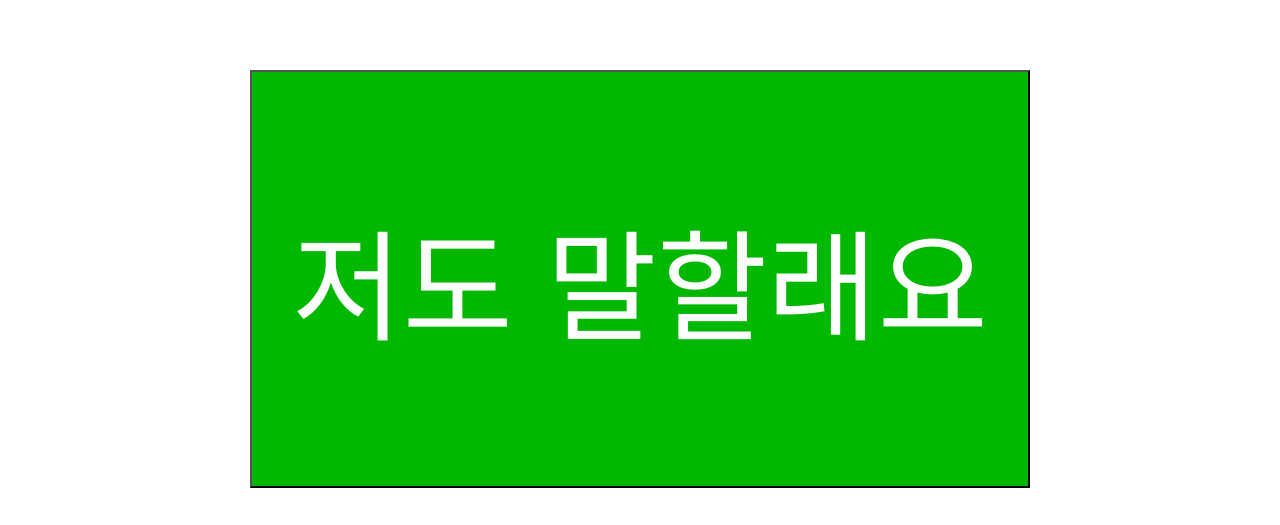
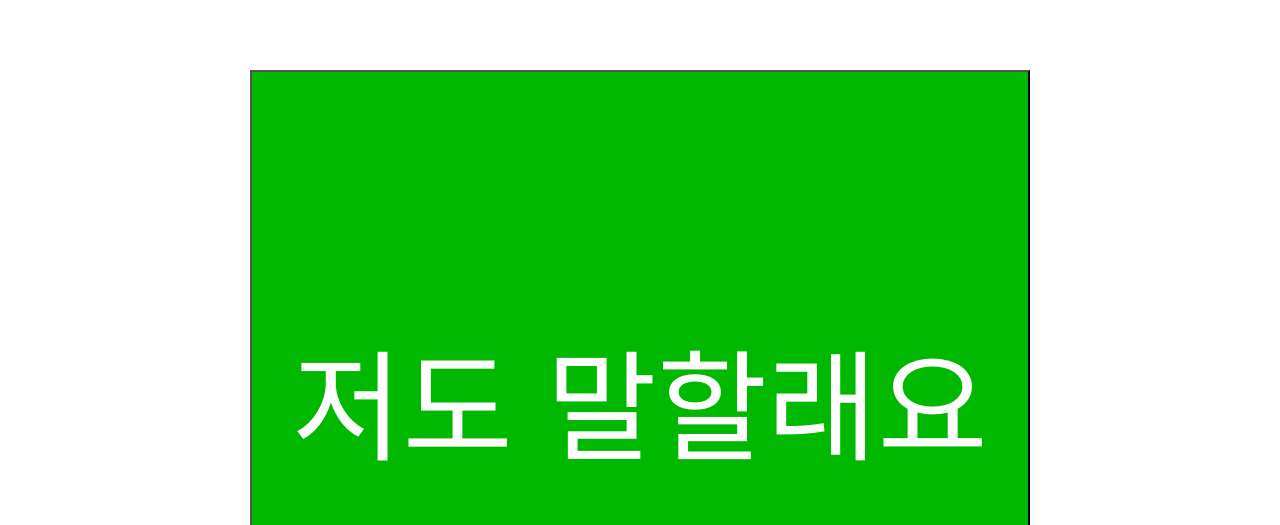
Before and after one commit to maist0126/augprototype, a plain HTML site: page user.html in a window 1280 px wide. Shown: the part 196-721 px from the top of the page. Drawn offline with Linux system fonts and the light colour scheme.

Commit message:
Update user.css

```diff
--- a/user.css
+++ b/user.css
@@ -15,8 +15,8 @@
     color: #ffffff;
     background-color: rgb(0, 184, 0);
     font-weight: 500;
-    padding-top: 120px;
-    padding-bottom: 120px;
+    padding-top: 240px;
+    padding-bottom: 240px;
     padding-left: 40px;
     padding-right: 40px;
     font-size: 120px;
```
